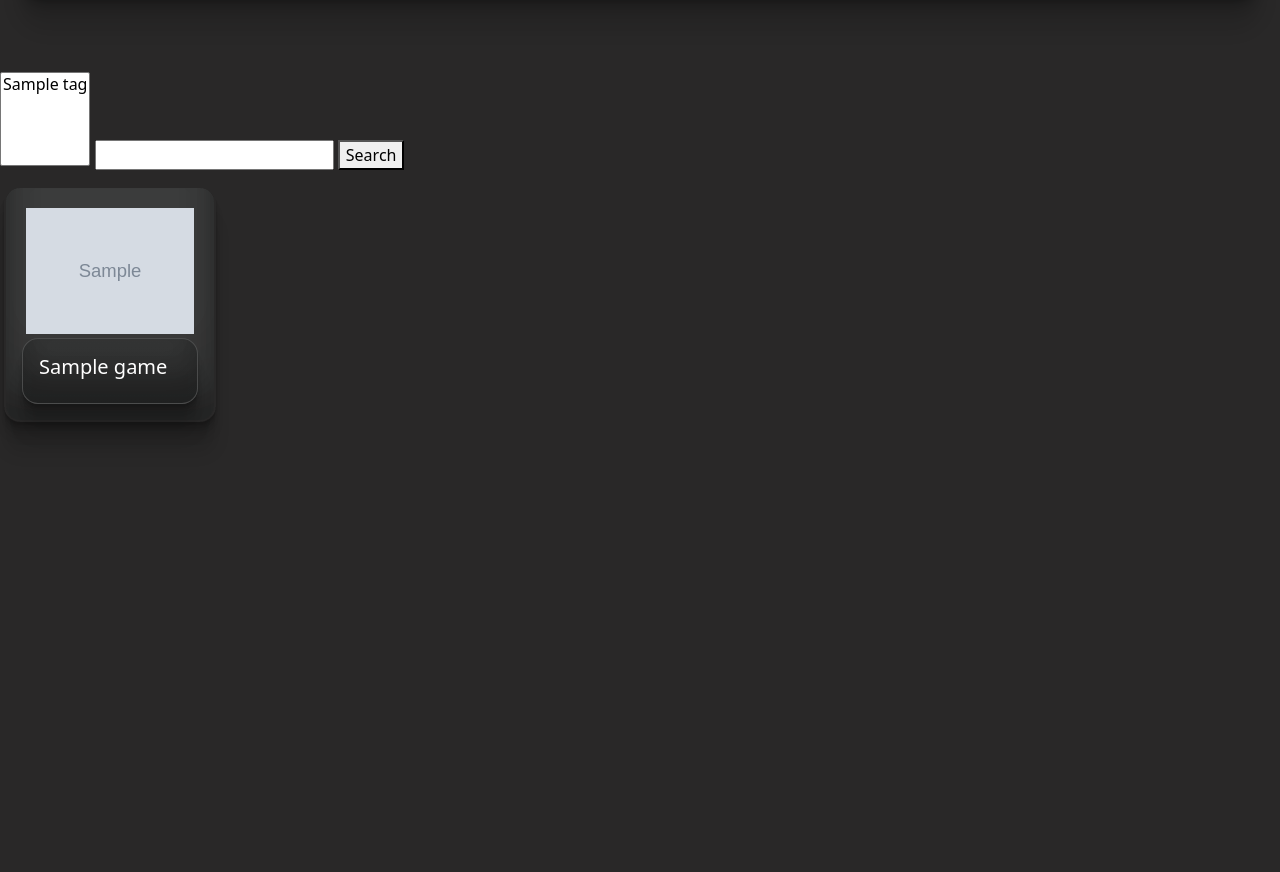
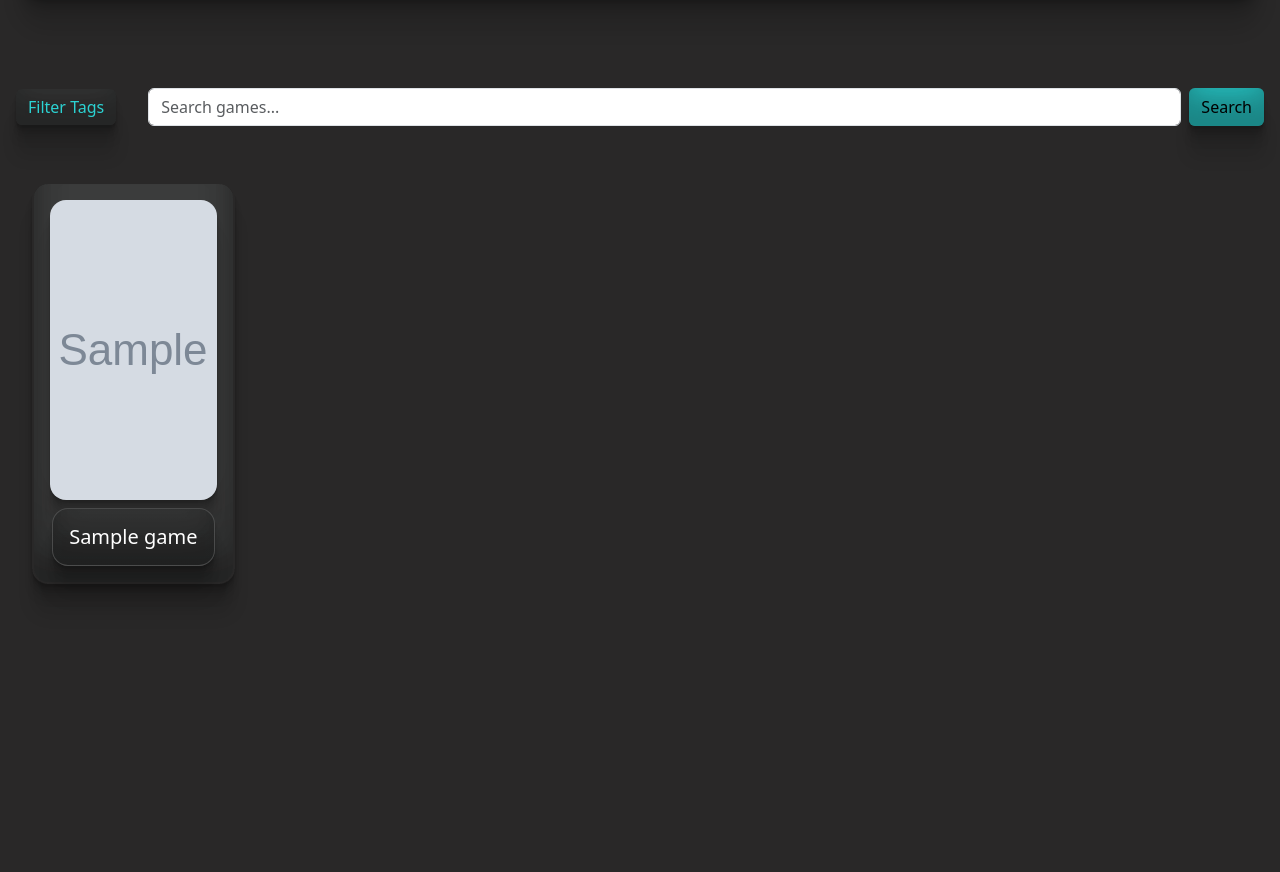
Before and after one commit to MartinTs168/Game-Reviews, a Django app: page /games/all/ in a window 1280 px wide. Shown: the part 88-960 px from the top of the page. Run offline with Django 5.2, Linux system fonts and the light colour scheme; tables that the repository leaves empty hold one stand-in row (values such as "Sample post"); grey boxes marked "Sample" are stand-in pictures; some libraries are stand-ins or nearby versions.

Commit message:
updated design of the all games page

```diff
--- /dev/null
+++ b/static/css/all-games.css
@@ -0,0 +1,32 @@
+.image-container {
+    border-radius: 1rem;
+    box-shadow: var(--shadow);
+    overflow: hidden;
+}
+
+.image-container > img {
+    object-fit: cover !important;
+    width: 100%;
+    height: 300px;
+}
+
+.offcanvas-header {
+    background-color: var(--primary-color);
+    color: black;
+}
+
+.offcanvas-body {
+    background-color: rgba(61, 63, 63, 0.9);
+    color: white;
+}
+
+.btn-outline-primary {
+    color: var(--primary-color);
+    background-color: rgba(61, 63, 63, 0.9);
+}
+
+.btn-outline-primary:hover,
+.btn-check:checked + .btn-outline-primary {
+    color: white !important;
+    background-color: var(--accent-color) !important;
+}
--- a/templates/games/all-games.html
+++ b/templates/games/all-games.html
@@ -1,31 +1,72 @@
 {% extends 'common/base.html' %}
+{% load static %}
+{% block css %}
+    {{ block.super }}
+    <link rel="stylesheet" href="{% static 'css/all-games.css' %}">
+{% endblock %}
+
 {% block content %}
     <form method="get">
-        <select name="tags" id="tags" multiple>
-            <label for="tags">Select one or more tags</label>
+        <div class="d-flex justify-content-between align-items-center p-3">
+            <button class="btn btn-outline-primary me-3" type="button" data-bs-toggle="offcanvas"
+                    data-bs-target="#offcanvasTags"
+                    aria-controls="offcanvasTags">
+                Filter Tags
+            </button>
+            <!-- Search bar stays above games -->
+            <div class="d-flex flex-grow-1 ms-3">
+                <input class="form-control me-2" type="search" name="search" placeholder="Search games..."
+                       value="{{ request.GET.search }}" aria-label="Search">
+                <button class="btn btn-primary" type="submit">Search</button>
+            </div>
+        </div>
+
+        <!-- Offcanvas sidebar for tag pills -->
+        <div class="offcanvas offcanvas-start" tabindex="-1" id="offcanvasTags"
+             aria-labelledby="offcanvasTagsLabel">
+            <div class="offcanvas-header">
+                <h5 class="offcanvas-title" id="offcanvasTagsLabel">Select Tags</h5>
+                <button type="button" class="btn-close text-reset" data-bs-dismiss="offcanvas"
+                        aria-label="Close"></button>
+            </div>
+            <div class="offcanvas-body">
+                <div class="mb-3">
+                    <label class="form-label" for="tags">Tags</label>
+                    <div class="d-flex flex-wrap gap-2">
                         {% for tag in tags %}
-                <option value="{{ tag.pk }}" {% if tag.pk|stringformat:"s" in selected_tag_ids %}selected{% endif %}>
-                    {{ tag.name }}
-                </option>
+                            <div class="form-check form-check-inline">
+                                <input class="btn-check" type="checkbox" name="tags" id="tag-{{ tag.pk }}"
+                                       value="{{ tag.pk }}" autocomplete="off"
+                                       {% if tag.pk|stringformat:"s" in selected_tags %}checked{% endif %}>
+                                <label class="btn btn-outline-primary" for="tag-{{ tag.pk }}">{{ tag.name }}</label>
+                            </div>
                         {% endfor %}
-        </select>
-        <input type="text" name="search" value="{{ request.GET.search }}">
-        <button type="submit">Search</button>
-    </form>
-    <div class="row p-3 gap-3">
+                    </div>
+                </div>
+                <button type="submit" class="btn btn-primary">Apply Filters</button>
+            </div>
+        </div>
+
+        <!-- Games grid -->
+        <section class="container-fluid p-4">
+            <div class="row p-3 gap-3 g-3 justify-content-between">
                 {% for game in games %}
-            <div class="card col-lg-2">
+                    <div class="card col-lg-2 col-md-4 col-sm-6 col-12">
                         <a href="{% url 'game-details' game.pk %}">
-                    <div class="card-img-top">
+                            <div class="d-flex flex-column justify-content-center align-items-center gap-2">
+                                <div class="image-container w-100">
                                     {% if game.image %}
-                            <img src="{{ game.image.url }}" alt="" class="img-fluid p-1">
+                                        <img src="{{ game.image.url }}" class="img-fluid" alt="{{ game.name }}">
                                     {% endif %}
                                 </div>
-                    <div class="card-body">
-                        <h5 class="card-title">{{ game.name }}</h5>
+                                <div class="card-body text-center">
+                                    <h5 class="card-title mb-0">{{ game.name }}</h5>
+                                </div>
                             </div>
                         </a>
                     </div>
                 {% endfor %}
             </div>
+        </section>
+    </form>
 {% endblock %}
```
Lines whose indentation alone changed are shown as unchanged.
